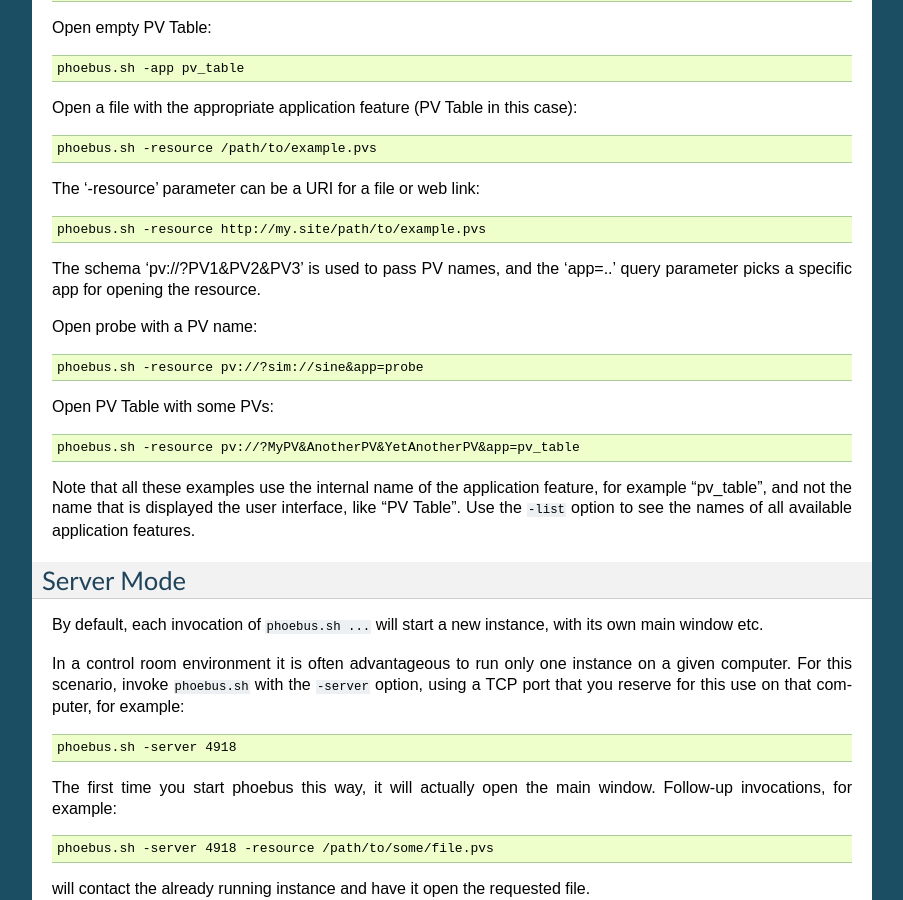
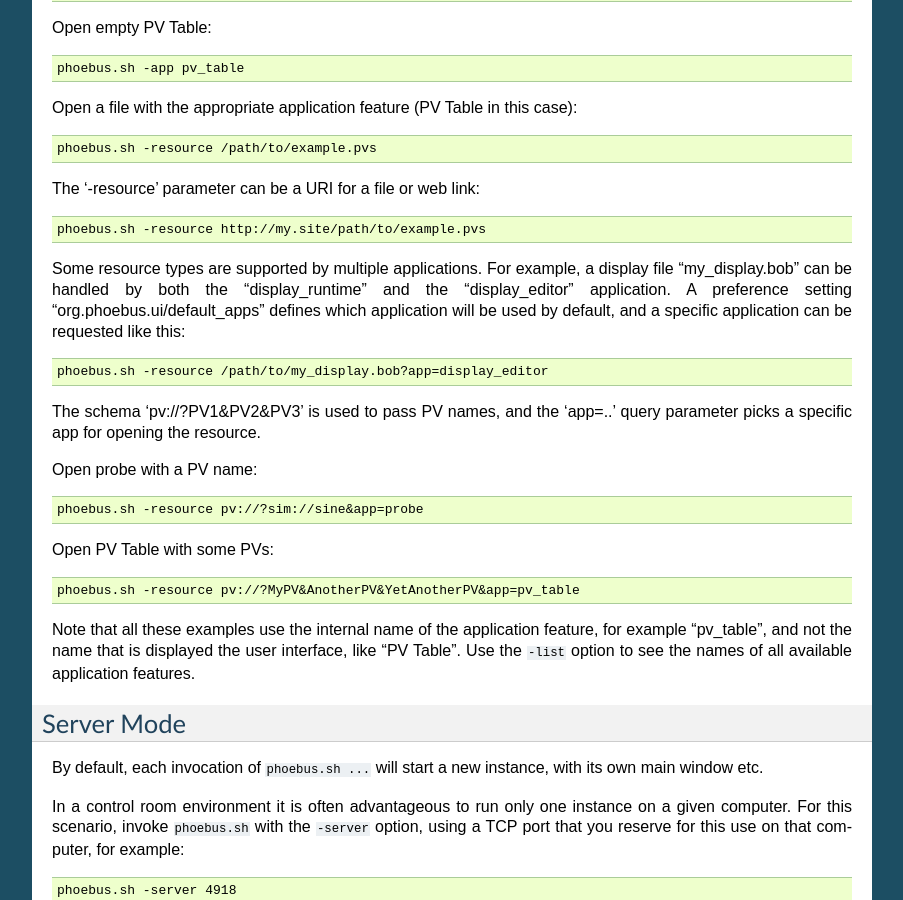
Before and after one commit to kasemir/phoebus-doc, a Sphinx documentation site: the page built from source/running.rst, in a window 1280 px wide and 900 px high, scrolled down 692 px. Shown: the whole window, without its empty margins (198-1101 px from the left). Built offline with Sphinx 7.4.7, drawn with Linux system fonts in a browser that asks for light colours.

Commit message:
Default apps

```diff
--- a/source/running.rst
+++ b/source/running.rst
@@ -48,6 +48,15 @@ Open a file with the appropriate application feature (PV Table in this case)::
 The '-resource' parameter can be a URI for a file or web link::
 
     phoebus.sh -resource http://my.site/path/to/example.pvs
+
+Some resource types are supported by multiple applications.
+For example, a display file "my_display.bob" can be handled by both
+the "display_runtime" and the "display_editor" application.
+A preference setting "org.phoebus.ui/default_apps" defines
+which application will be used by default,
+and a specific application can be requested like this::
+
+    phoebus.sh -resource /path/to/my_display.bob?app=display_editor
 
 The schema 'pv://?PV1&PV2&PV3' is used to pass PV names,
 and the 'app=..' query parameter picks a specific app for opening the resource.
```
